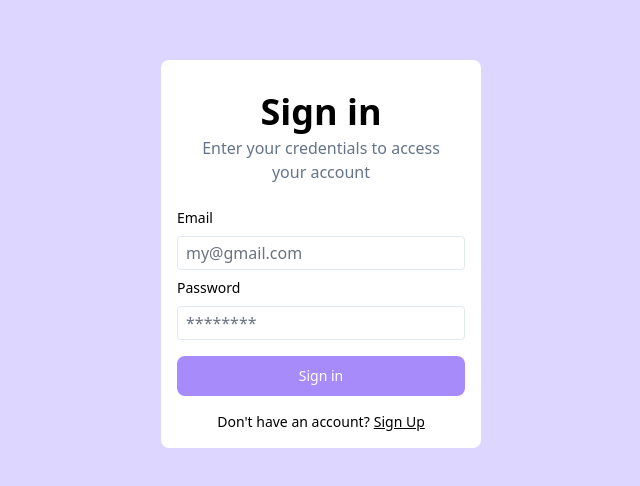
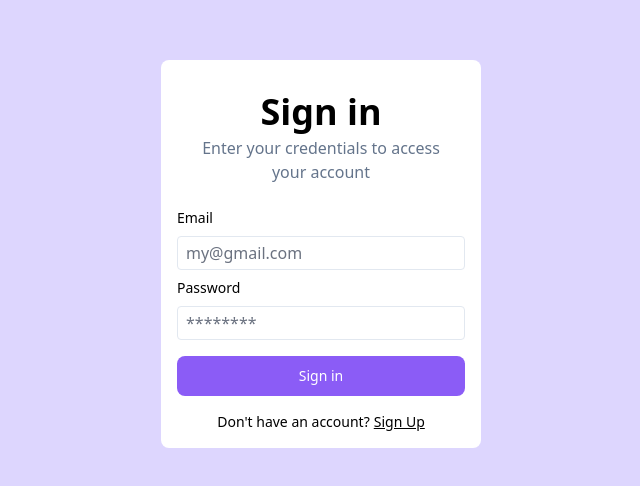
Before and after one commit to Vansh1379/V-Pay, a React (Vite) app in the folder Frontend/: page /signin in a window 1280 px wide. Shown: the part 146-632 px from the top of the page, without its empty margins (319-959 px from the left). Built offline with nearby package versions, Linux system fonts and the light colour scheme.

Commit message:
Landing page

```diff
--- a/Frontend/src/components/Button.jsx
+++ b/Frontend/src/components/Button.jsx
@@ -3,7 +3,7 @@
 const Button = ({ label, onClick }) => {
     return (
         <div >
-            <button onClick={onClick} type="button" className=" w-full text-white bg-violet-400  hover:bg-violet-800 focus:outline-none focus:ring-4 focus:ring-gray-300 font-medium rounded-lg text-sm px-5 py-2.5 me-2 mb-2">{label}</button>
+            <button onClick={onClick} type="button" className=" w-full text-white bg-violet-500  hover:bg-violet-800 focus:outline-none focus:ring-4 focus:ring-gray-300 font-medium rounded-lg text-sm px-5 py-2.5 me-2 mb-2">{label}</button>
         </div>
     );
 }
```
